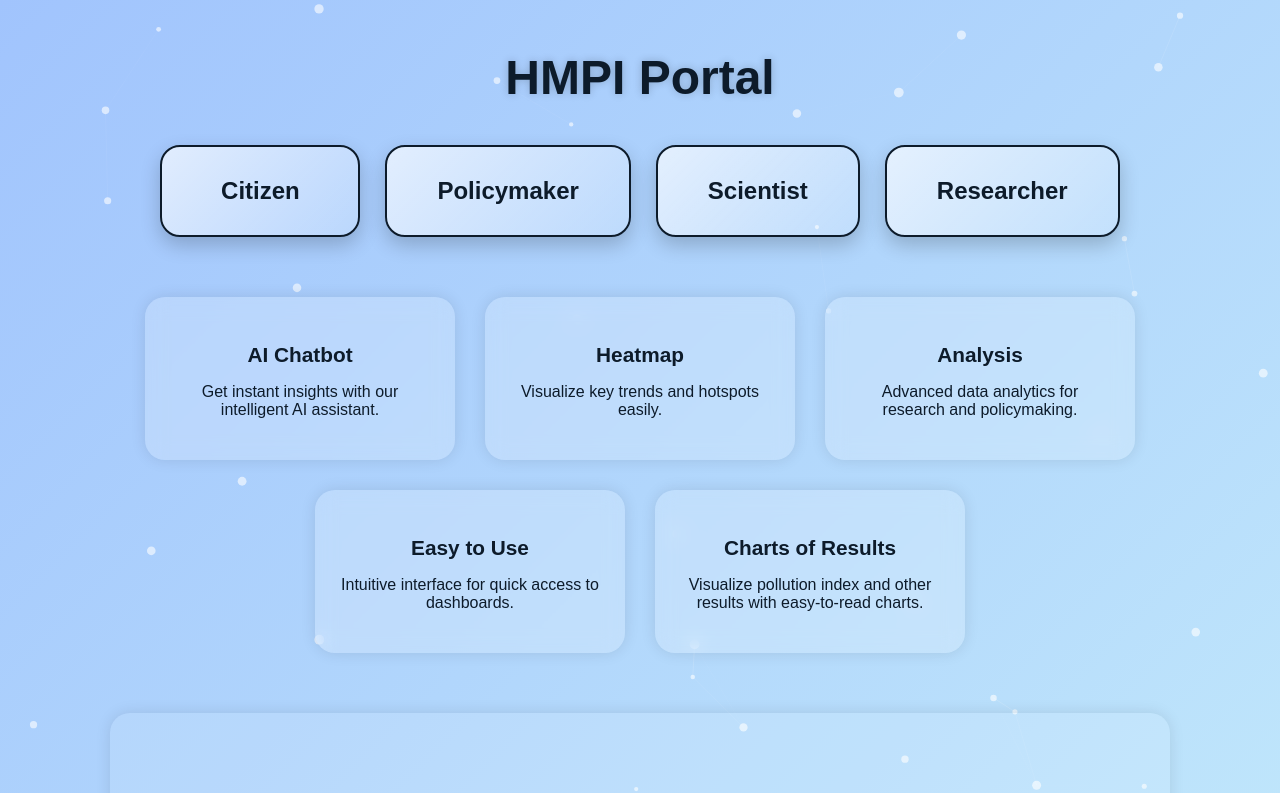
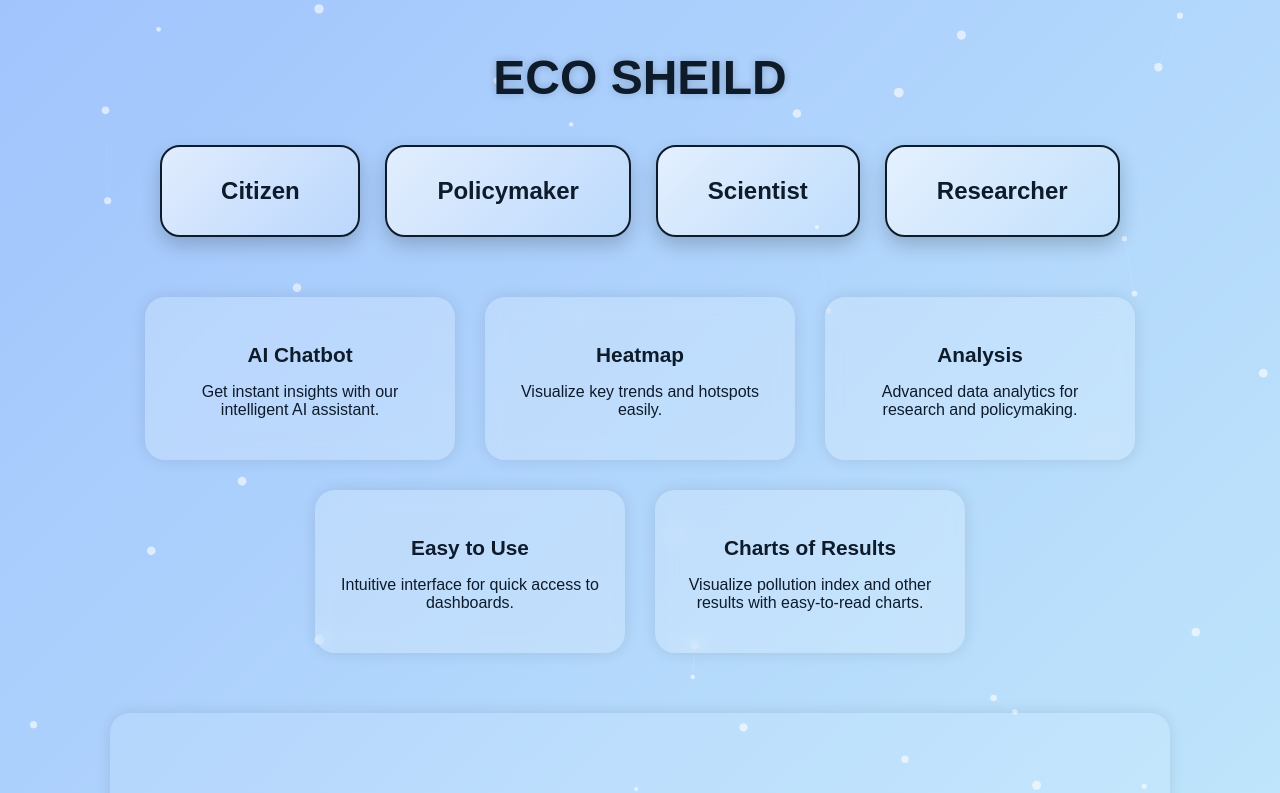
Before and after one commit to OG-Wizards/eco-shield, a React (Vite) app in the folder frontend/frontend/: page / in a window 1280 px wide. Shown: the top 793 px of the page. Built offline with nearby package versions, Linux system fonts and the light colour scheme.

Commit message:
Ready for Vercel deployment

```diff
--- a/frontend/frontend/src/pages/Home.jsx
+++ b/frontend/frontend/src/pages/Home.jsx
@@ -128,7 +128,7 @@ export default function Home() {
           position: "relative",
         }}
       >
-        HMPI Portal
+        ECO SHEILD
       </h1>
 
       {/* Dashboard buttons */}
```
